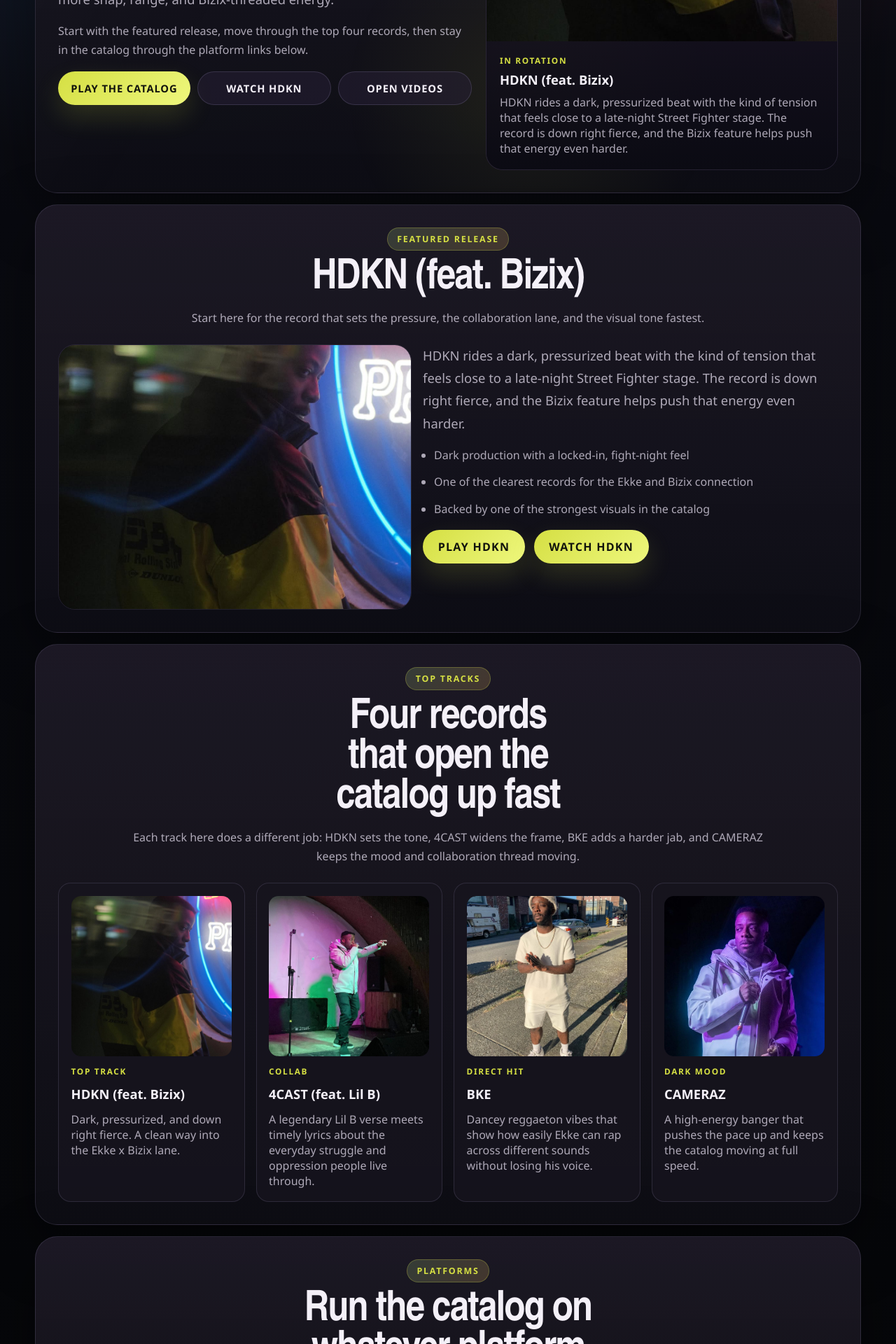
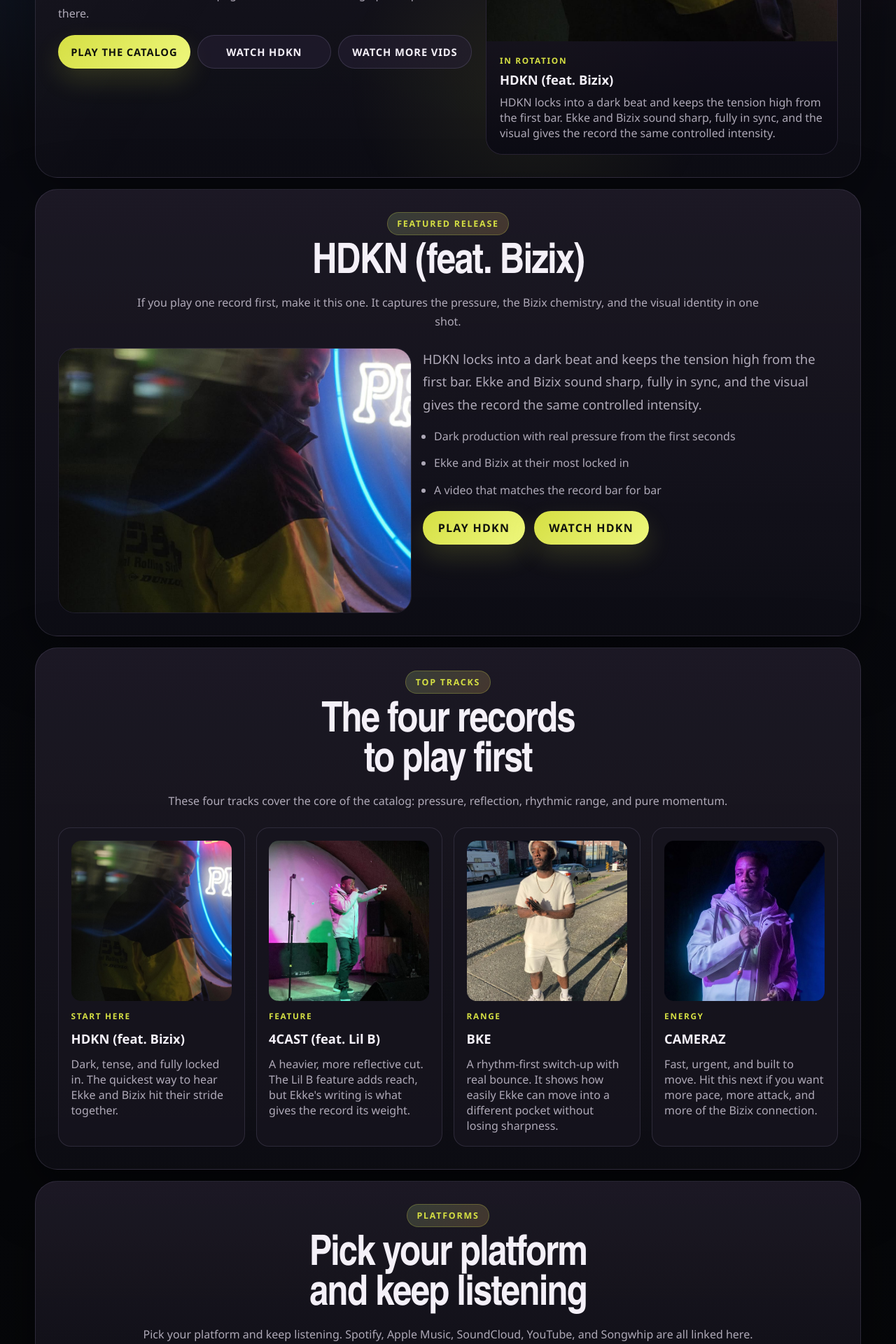
Before and after one commit to Bizix/ekkemusic-react, a React (Vite) app: page /music in a window 1280 px wide. Shown: the part 720-2640 px from the top of the page at 70% size. Built offline with nearby package versions, Linux system fonts and the light colour scheme.

Commit message:
Refine mobile CTAs and route copy

```diff
--- a/src/components/Music.jsx
+++ b/src/components/Music.jsx
@@ -15,8 +15,7 @@ function Music() {
             <h1>{pageCopy.music.intro.title}</h1>
             <p className="lead">{pageCopy.music.intro.description}</p>
             <p className="hero_subcopy">
-              Start with the featured release, move through the top four records, then stay in
-              the catalog through the platform links below.
+              If HDKN lands, the rest of this page shows how the catalog opens up from there.
             </p>
             <div className="cta_row hero_cta_row music_intro_actions">
               <a className="button button-primary" href={musicLink} target="_blank" rel="noreferrer">
@@ -31,7 +30,7 @@ function Music() {
                 Watch HDKN
               </a>
               <Link className="button button-secondary" to="/videos">
-                Open videos
+                Watch more vids
               </Link>
             </div>
           </div>
@@ -54,8 +53,8 @@ function Music() {
           <div className="eyebrow">{featuredRelease.eyebrow}</div>
           <h2>{featuredRelease.title}</h2>
           <p>
-            Start here for the record that sets the pressure, the collaboration lane, and the
-            visual tone fastest.
+            If you play one record first, make it this one. It captures the pressure, the Bizix
+            chemistry, and the visual identity in one shot.
           </p>
         </div>
 
@@ -119,7 +118,7 @@ function Music() {
         <div className="section_heading section_heading-centered">
           <div className="eyebrow">{pageCopy.music.platforms.eyebrow}</div>
           <h2>{pageCopy.music.platforms.title}</h2>
-          <p>Stay in the catalog without changing your listening habits. Every major platform stays one tap away.</p>
+          <p>Pick your platform and keep listening. Spotify, Apple Music, SoundCloud, YouTube, and Songwhip are all linked here.</p>
         </div>
 
         <StreamingPlatformLinks ariaLabel="Streaming platforms" className="pill_row home_platform_row" />
--- a/src/components/Videos.jsx
+++ b/src/components/Videos.jsx
@@ -16,8 +16,8 @@ function Videos() {
             <h1>{pageCopy.videos.intro.title}</h1>
             <p className="lead">{pageCopy.videos.intro.description}</p>
             <p className="hero_subcopy">
-              Keep the featured visual up top, use the rest of the archive to widen the frame, and
-              move to shows or press without losing the momentum.
+              Together, these visuals show Ekke looking just as convincing in a rollout, a
+              conversation, or a bars-first setting.
             </p>
             <div className="cta_row hero_cta_row video_intro_actions">
               <a className="button button-primary" href={featuredVideo.href} target="_blank" rel="noreferrer">
--- a/src/components/siteData.js
+++ b/src/components/siteData.js
@@ -119,13 +119,13 @@ export const featuredRelease = {
   eyebrow: 'Featured release',
   title: 'HDKN (feat. Bizix)',
   description:
-    'HDKN rides a dark, pressurized beat with the kind of tension that feels close to a late-night Street Fighter stage. The record is down right fierce, and the Bizix feature helps push that energy even harder.',
+    'HDKN locks into a dark beat and keeps the tension high from the first bar. Ekke and Bizix sound sharp, fully in sync, and the visual gives the record the same controlled intensity.',
   imageId: 'featured',
   supportImageId: 'daylight',
   stats: [
-    'Dark production with a locked-in, fight-night feel',
-    'One of the clearest records for the Ekke and Bizix connection',
-    'Backed by one of the strongest visuals in the catalog',
+    'Dark production with real pressure from the first seconds',
+    'Ekke and Bizix at their most locked in',
+    'A video that matches the record bar for bar',
   ],
   actions: [
     {
@@ -197,31 +197,31 @@ export const youtubeVideos = [
 export const topTracks = [
   {
     title: 'HDKN (feat. Bizix)',
-    note: 'Dark, pressurized, and down right fierce. A clean way into the Ekke x Bizix lane.',
+    note: "Dark, tense, and fully locked in. The quickest way to hear Ekke and Bizix hit their stride together.",
     href: 'https://soundcloud.com/itsekke/hdkn-feat-bizix',
     imageId: 'heroSupport',
-    tag: 'Top track',
+    tag: 'START HERE',
   },
   {
     title: '4CAST (feat. Lil B)',
-    note: 'A legendary Lil B verse meets timely lyrics about the everyday struggle and oppression people live through.',
+    note: "A heavier, more reflective cut. The Lil B feature adds reach, but Ekke's writing is what gives the record its weight.",
     href: 'https://soundcloud.com/itsekke/4cast-gm-master2-48k24',
     imageId: 'livePrimary',
-    tag: 'COLLAB',
+    tag: 'FEATURE',
   },
   {
     title: 'BKE',
-    note: "Dancey reggaeton vibes that show how easily Ekke can rap across different sounds without losing his voice.",
+    note: 'A rhythm-first switch-up with real bounce. It shows how easily Ekke can move into a different pocket without losing sharpness.',
     href: 'https://soundcloud.com/itsekke/bke',
     imageId: 'daylight',
-    tag: 'DIRECT HIT',
+    tag: 'RANGE',
   },
   {
     title: 'CAMERAZ',
-    note: 'A high-energy banger that pushes the pace up and keeps the catalog moving at full speed.',
+    note: 'Fast, urgent, and built to move. Hit this next if you want more pace, more attack, and more of the Bizix connection.',
     href: 'https://soundcloud.com/itsekke/cameraz-prod-bizix',
     imageId: 'liveSecondary',
-    tag: 'DARK MOOD',
+    tag: 'ENERGY',
   },
 ];
 
@@ -383,33 +383,33 @@ export const pageCopy = {
   music: {
     intro: {
       eyebrow: 'Music',
-      title: 'Start with the records that open the catalog up fast',
+      title: 'Four records that show what Ekke does best',
       description:
-        'If you are new here, start with HDKN for the dark pressure, 4CAST for the bigger-name feature, then move into BKE and CAMERAZ for more snap, range, and Bizix-threaded energy.',
+        'Begin with HDKN for the pressure and Bizix chemistry, move to 4CAST featuring Lil B for a more reflective turn, then hit BKE and CAMERAZ for bounce, pace, and attack.',
     },
     tracks: {
       eyebrow: 'Top tracks',
-      title: 'Four records that open the catalog up fast',
+      title: 'The four records to play first',
       description:
-        'Each track here does a different job: HDKN sets the tone, 4CAST widens the frame, BKE adds a harder jab, and CAMERAZ keeps the mood and collaboration thread moving.',
+        'These four tracks cover the core of the catalog: pressure, reflection, rhythmic range, and pure momentum.',
     },
     platforms: {
       eyebrow: 'Platforms',
-      title: 'Run the catalog on whatever platform you already use',
+      title: 'Pick your platform and keep listening',
     },
   },
   videos: {
     intro: {
       eyebrow: 'Videos',
-      title: 'Start with the visual that sets the tone fastest',
+      title: "The visual entry point into Ekke's world",
       description:
-        'HDKN is the clearest first watch. After that, 4CAST featuring Lil B, the podcast appearance, and the cypher show different sides of the project without pulling away from the music.',
+        'HDKN is the first watch. After that, move to 4CAST featuring Lil B, the podcast appearance, and the cypher for collaboration, personality, and straight bars.',
     },
     support: {
       eyebrow: 'More to watch',
-      title: 'The rest of the archive fills the picture in',
+      title: 'The rest of the archive shows the full scope',
       description:
-        'The supporting videos show range: stronger collaborations, more conversation, and more bars. Together they make the catalog feel bigger than one release.',
+        'These videos show Ekke from more angles: sharper collaborations, stronger presence on camera, and bars that do not need extra framing. Together, they make it clear this is a full world, not a one-off release.',
     },
   },
   shows: {
--- a/src/styles/index.css
+++ b/src/styles/index.css
@@ -1409,6 +1409,7 @@ iframe {
     flex-direction: column;
     align-items: center;
     justify-content: center;
+    width: 100%;
   }
 
   .hero_copy {
@@ -1446,7 +1447,7 @@ iframe {
   }
 
   .hero_cta_row .button {
-    width: min(100%, 24rem);
+    width: min(100%, 32rem);
   }
 
   .music_intro_actions {
```
Also changed, not shown: 5 other files (tests, documents, lock files or other folders).
